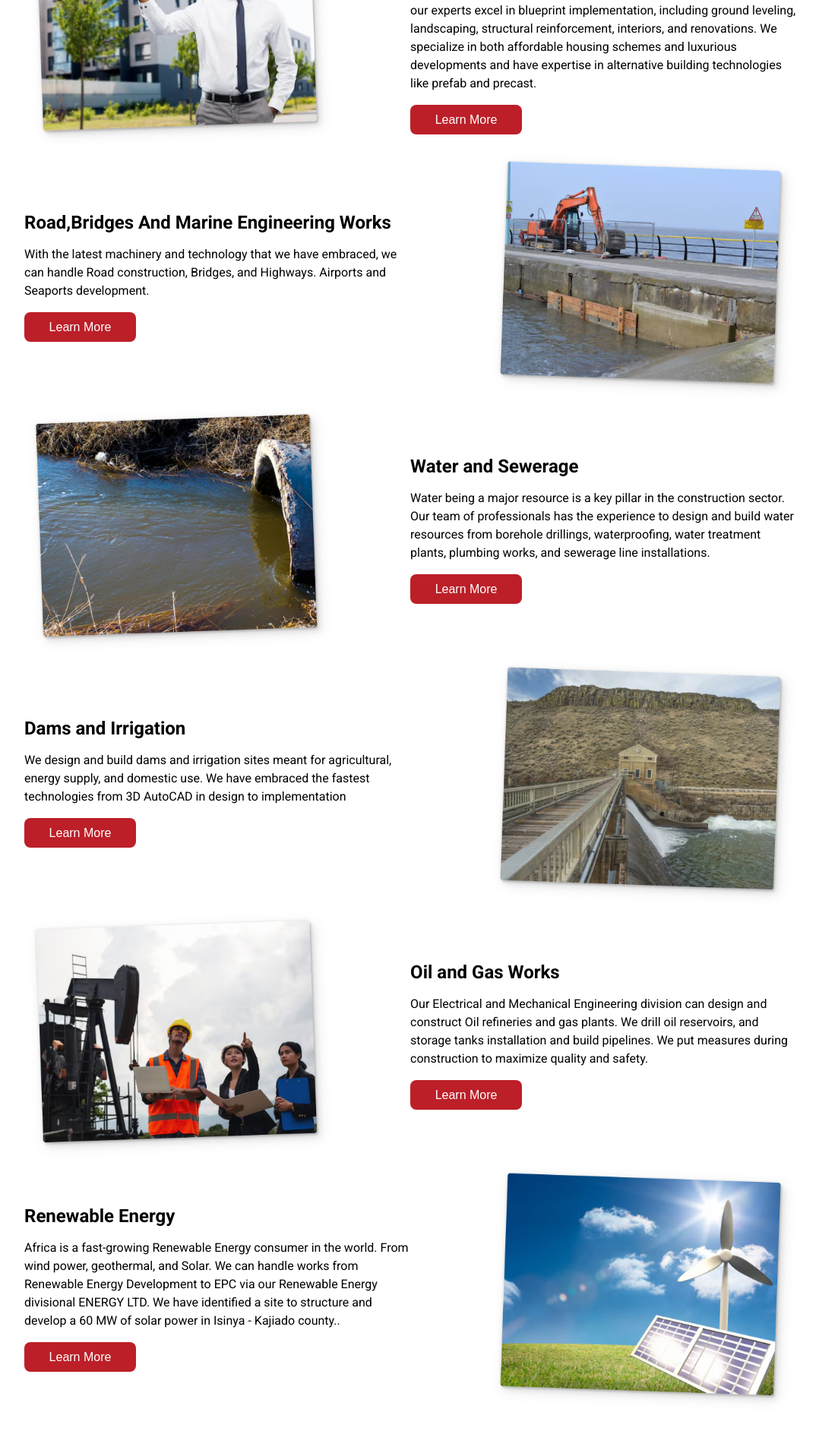
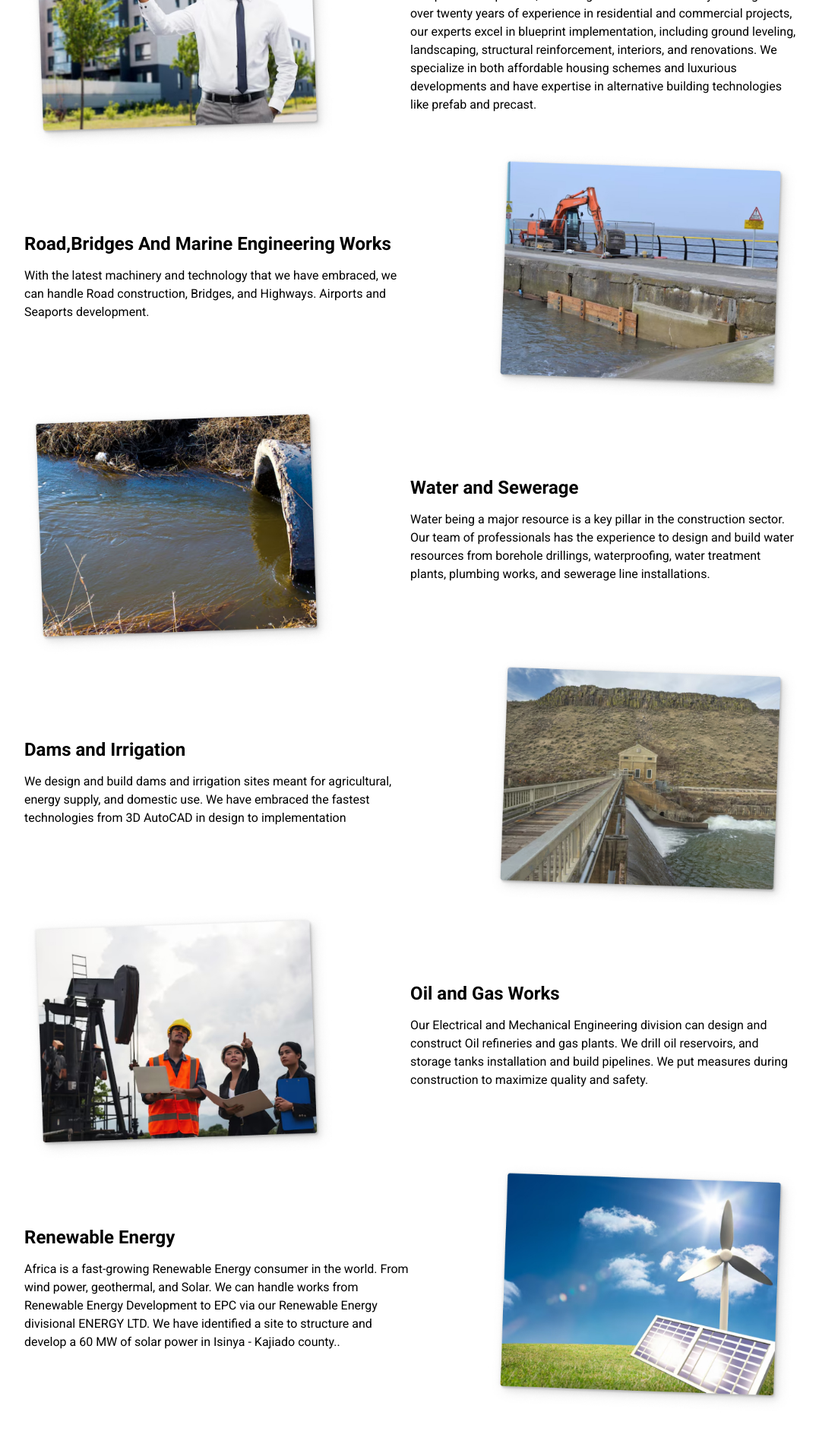
Before and after one commit to Mbuthiasakara1/Malazi-Kenya, a React (Vite) app: page /services in a window 1280 px wide. Shown: the part 340-2249 px from the top of the page at 76% size, without its empty margins (96-1174 px from the left). Built offline with nearby package versions, Linux system fonts and the light colour scheme.

Commit message:
adds scroll-component

```diff
--- a/src/components/PortfolioImages.css
+++ b/src/components/PortfolioImages.css
@@ -1,6 +1,9 @@
 .portfolio-container{
     margin-bottom:4em;
     margin-top:1em;
+    overflow: hidden; /* Prevents content overflow */
+    padding: 16px;
+
 }
 .portfolio-container h2{
     font-size:36px;
@@ -20,9 +23,10 @@
 
   .portfolio-container .MuiImageListItem-root img {
     width: 100%;
-    height: 200px;
+    height: auto;
     object-fit: cover;
     transition: filter 0.3s ease, transform 0.3s ease; /* Smooth effects on the image */
+    border-radius: 8px;
   }
 
   .portfolio-container .MuiImageListItem-root:hover img {
--- /dev/null
+++ b/src/components/Scroll.jsx
@@ -0,0 +1,15 @@
+import { useEffect } from "react";
+import { useLocation } from "react-router-dom";
+
+function ScrollToTop() {
+  const { pathname } = useLocation(); // Get the current route's pathname
+
+  useEffect(() => {
+    // This effect is triggered whenever the pathname changes
+    window.scrollTo(0, 0); // Scroll to the top-left corner of the window
+  }, [pathname]); // Dependency array: Runs effect whenever 'pathname' changes
+
+  return null; // This component doesn't render anything visible
+}
+
+export default ScrollToTop;
--- a/src/pages/Services.jsx
+++ b/src/pages/Services.jsx
@@ -30,7 +30,7 @@ import { useNavigate } from "react-router-dom";
               and luxurious developments and have expertise in alternative
               building technologies like prefab and precast.
             </p>
-            <button onClick={() => navigate("/projects")}>Learn More</button>
+            {/* <button onClick={() => navigate("/projects")}>Learn More</button> */}
           </div>
         </div>
         <div className="card-1 card-2">
@@ -41,7 +41,7 @@ import { useNavigate } from "react-router-dom";
               can handle Road construction, Bridges, and Highways. Airports and
               Seaports development.
             </p>
-            <button onClick={() => navigate("/projects")}>Learn More</button>
+            {/* <button onClick={() => navigate("/projects")}>Learn More</button> */}
           </div>
 
           <img src="services/Roads.jpg" alt="roads-bridges-construction" />
@@ -60,7 +60,7 @@ import { useNavigate } from "react-router-dom";
               water treatment plants, plumbing works, and sewerage line
               installations.
             </p>
-            <button onClick={() => navigate("/projects")}>Learn More</button>
+            {/* <button onClick={() => navigate("/projects")}>Learn More</button> */}
           </div>
         </div>
         <div className="card-1 card-2">
@@ -72,7 +72,7 @@ import { useNavigate } from "react-router-dom";
               the fastest technologies from 3D AutoCAD in design to
               implementation
             </p>
-            <button onClick={() => navigate("/projects")}>Learn More</button>
+            {/* <button onClick={() => navigate("/projects")}>Learn More</button> */}
           </div>
           <img src="services/dams.jpg" alt="Dams-and-Irrigation" />
         </div>
@@ -87,7 +87,7 @@ import { useNavigate } from "react-router-dom";
               and storage tanks installation and build pipelines. We put
               measures during construction to maximize quality and safety.
             </p>
-            <button onClick={() => navigate("/projects")}>Learn More</button>
+            {/* <button onClick={() => navigate("/projects")}>Learn More</button> */}
           </div>
         </div>
         <div className="card-1 card-2">
@@ -100,7 +100,7 @@ import { useNavigate } from "react-router-dom";
               divisional ENERGY LTD. We have identified a site to structure and
               develop a 60 MW of solar power in Isinya - Kajiado county..
             </p>
-            <button onClick={() => navigate("/projects")}>Learn More</button>
+            {/* <button onClick={() => navigate("/projects")}>Learn More</button> */}
           </div>
           <img src="services/energy.jpg" alt="renewable-energy" />
         </div>
```
